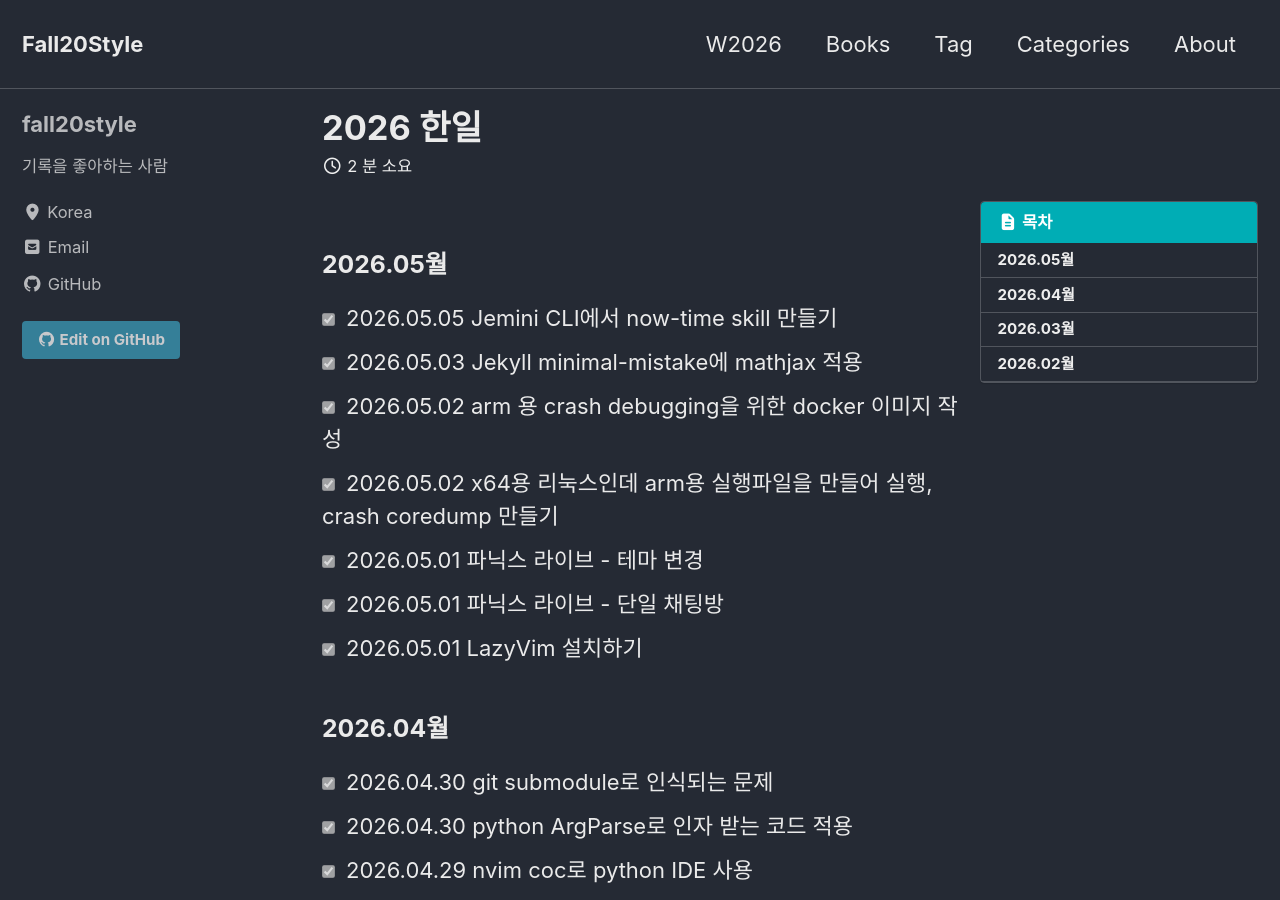
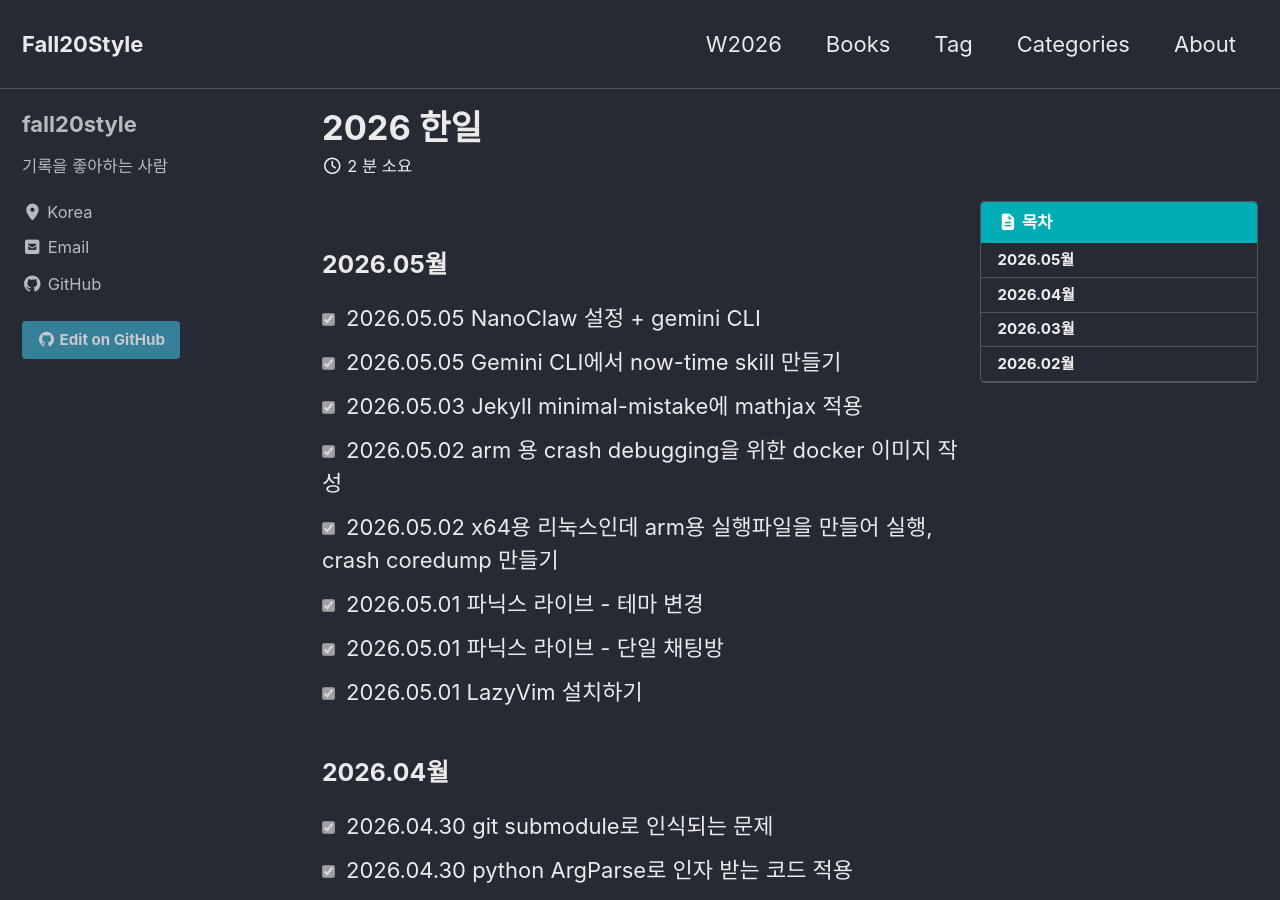
Before and after one commit to fall20style/fall20style.github.io, a Jekyll site: the page built from W2026.md, in a window 1280 px wide and 900 px high. Built offline with Jekyll 4.4.1, drawn with Linux system fonts in a browser that asks for light colours; cached includes are drawn as plain includes.

Commit message:
Update W2026.md

```diff
--- a/W2026.md
+++ b/W2026.md
@@ -12,7 +12,8 @@ description: desc가 여기에
 ---
 
 ### 2026.05월
-- [X] 2026.05.05 Jemini CLI에서 now-time skill 만들기
+- [X] 2026.05.05 NanoClaw 설정 + gemini CLI
+- [X] 2026.05.05 Gemini CLI에서 now-time skill 만들기
 - [X] 2026.05.03 Jekyll minimal-mistake에 mathjax 적용
 - [X] 2026.05.02 arm 용 crash debugging을 위한 docker 이미지 작성
 - [X] 2026.05.02 x64용 리눅스인데 arm용 실행파일을 만들어 실행, crash coredump 만들기
```
